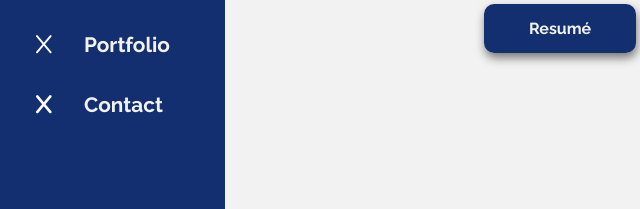
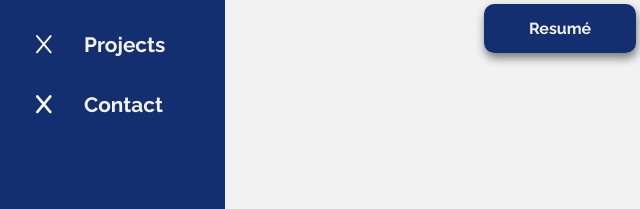
Before and after one commit to LeoLoureiro-code/portfolio, a plain HTML site: page index.html in a window 1280 px wide. Shown: the part 468-677 px from the top of the page, 5-645 px from the left. Drawn offline with Linux system fonts and the light colour scheme.

Commit message:
add project and classes

```diff
--- a/index.html
+++ b/index.html
@@ -62,7 +62,7 @@
                 <li id="nav-portfolio">
                     <a href="#portfolio">
                         <i class="far fa-window-maximize fa-x"></i>
-                        <span class="nav-item-name">Portfolio</span>
+                        <span class="nav-item-name">Projects</span>
                     </a>
                 </li>
                 <li id="nav-contact">
@@ -203,5 +203,4 @@
         </div>
     </div>
 </body>
-
 </html>
```
